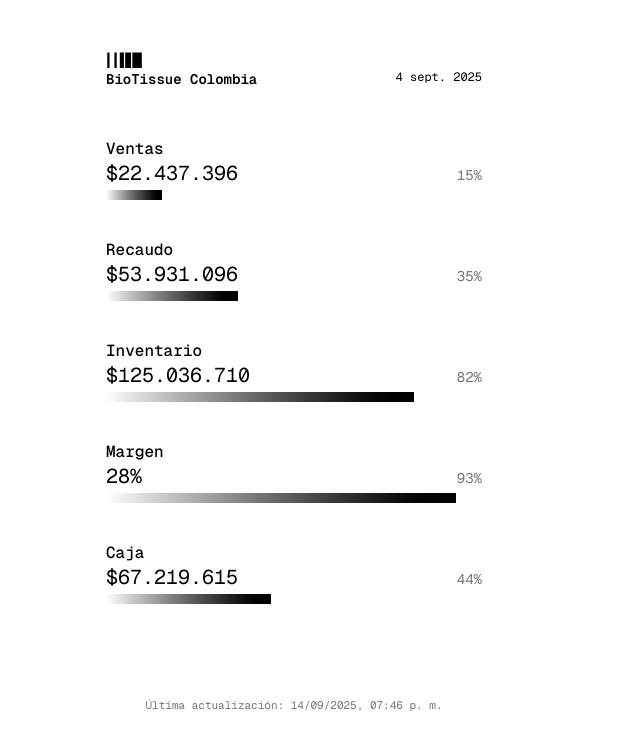
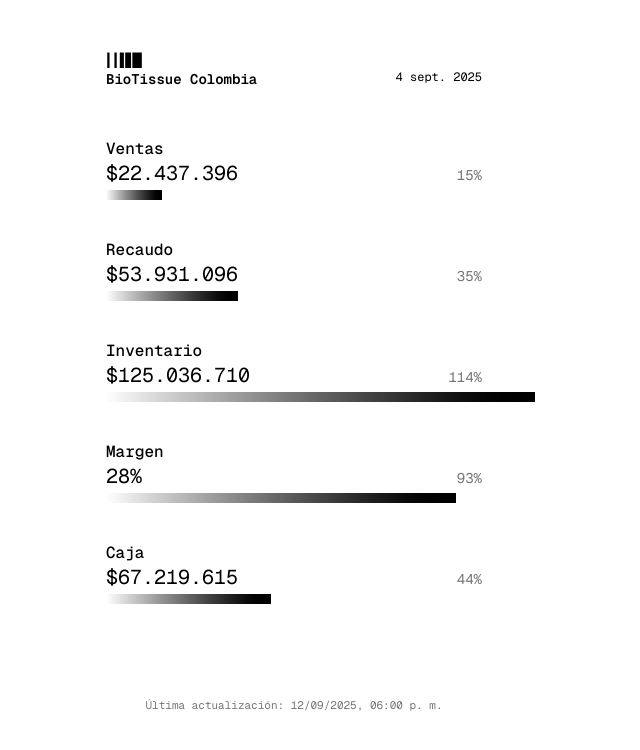
Before and after one commit to andreszapataq/pulse, a Next.js app: page / in a window 1280 px wide. Shown: the top 750 px of the page, without its empty margins (346-986 px from the left). Built offline with nearby package versions, Linux system fonts and the light colour scheme.

Commit message:
fix target in accordion

```diff
--- a/app/components/AccordionMetricCard.tsx
+++ b/app/components/AccordionMetricCard.tsx
@@ -42,6 +42,7 @@ interface AccordionMetricCardProps {
   listStyle?: 'numbers' | 'bullets';
   isExpanded?: boolean;
   onToggle?: () => void;
+  target?: number;
 }
 
 export default function AccordionMetricCard({
@@ -52,7 +53,8 @@ export default function AccordionMetricCard({
   breakdown,
   listStyle = 'numbers',
   isExpanded = false,
-  onToggle
+  onToggle,
+  target
 }: AccordionMetricCardProps) {
 
   const getProgressWidth = () => {
@@ -95,8 +97,8 @@ export default function AccordionMetricCard({
       {hasBreakdown && (
         <div className={`transition-all duration-300 overflow-hidden ${isExpanded ? 'max-h-96 opacity-100' : 'max-h-0 opacity-0'}`}>
           <div className="mt-4 text-xs">
-            <div className="mb-2">
-              🏁 {formatCurrency(breakdown.reduce((sum, item) => sum + item.value, 0))}
+            <div className="mb-2 text-sm">
+              🏁 {target ? formatCurrency(target) : formatCurrency(breakdown.reduce((sum, item) => sum + item.value, 0))}
             </div>
             {breakdown.map((item, index) => (
               <div key={index} className="flex justify-between py-1">
--- a/app/components/MetricsDisplay.tsx
+++ b/app/components/MetricsDisplay.tsx
@@ -87,6 +87,7 @@ export default function MetricsDisplay({ metricsData }: MetricsDisplayProps) {
         listStyle="numbers"
         isExpanded={expandedAccordion === 'ventas'}
         onToggle={() => handleAccordionToggle('ventas')}
+        target={metricsData.metrics.ventas.target}
       />
 
       <AccordionMetricCard
@@ -98,6 +99,7 @@ export default function MetricsDisplay({ metricsData }: MetricsDisplayProps) {
         listStyle="bullets"
         isExpanded={expandedAccordion === 'recaudo'}
         onToggle={() => handleAccordionToggle('recaudo')}
+        target={metricsData.metrics.recaudo.target}
       />
 
       <AccordionMetricCard
@@ -109,6 +111,7 @@ export default function MetricsDisplay({ metricsData }: MetricsDisplayProps) {
         listStyle="numbers"
         isExpanded={expandedAccordion === 'inventario'}
         onToggle={() => handleAccordionToggle('inventario')}
+        target={metricsData.metrics.inventario.target}
       />
 
       <MetricCard
--- a/data/metrics.json
+++ b/data/metrics.json
@@ -1,6 +1,6 @@
 {
   "companyName": "BioTissue Colombia",
-  "lastUpdated": "2025-09-14T19:46:00-05:00",
+  "lastUpdated": "2025-09-12T18:00:00-05:00",
   "metrics": {
     "ventas": {
       "title": "Ventas",
@@ -48,7 +48,7 @@
     "inventario": {
       "title": "Inventario",
       "value": 125036710,
-      "target": 153000000,
+      "target": 110160000,
       "showProgressBar": true,
       "breakdown": [
         {
```
